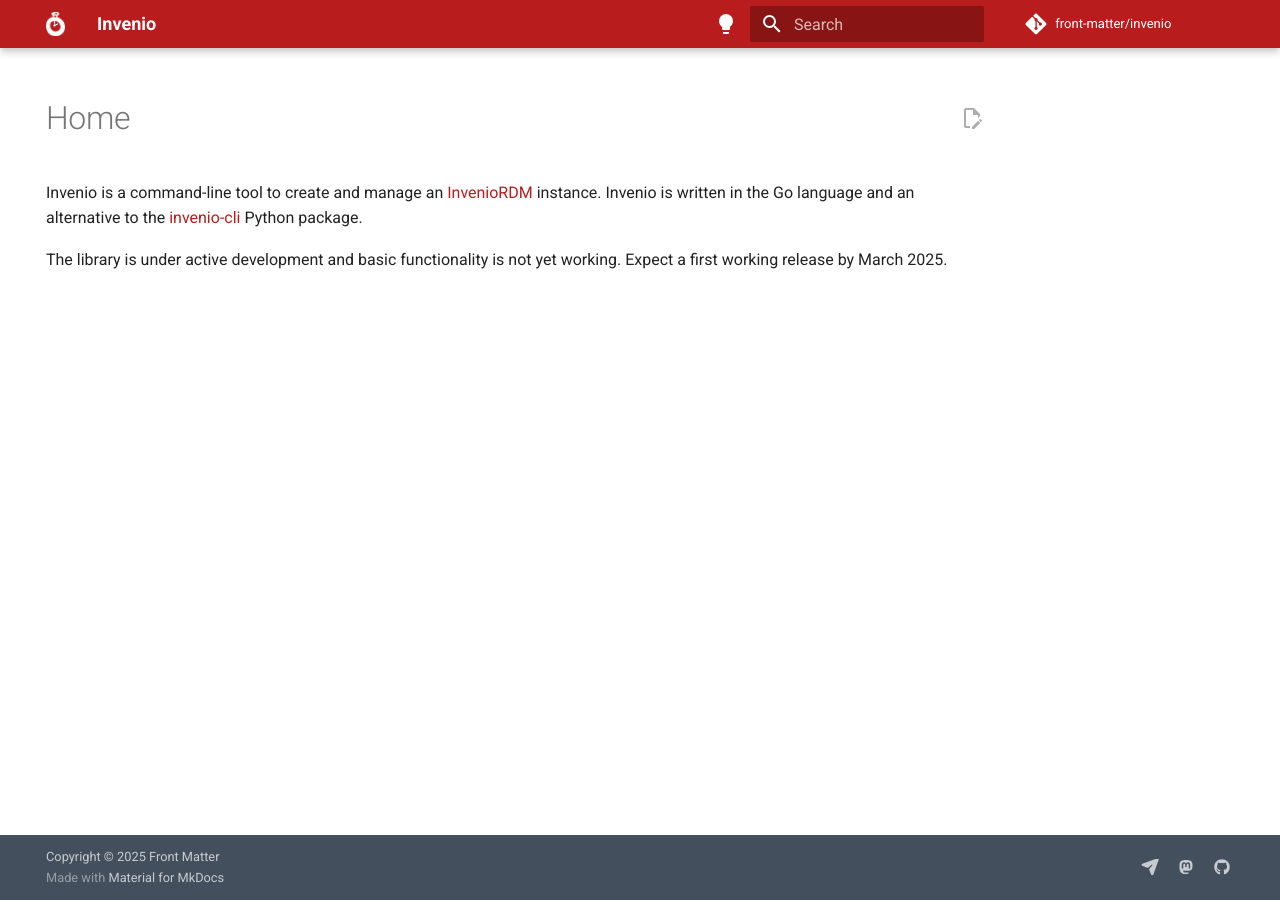
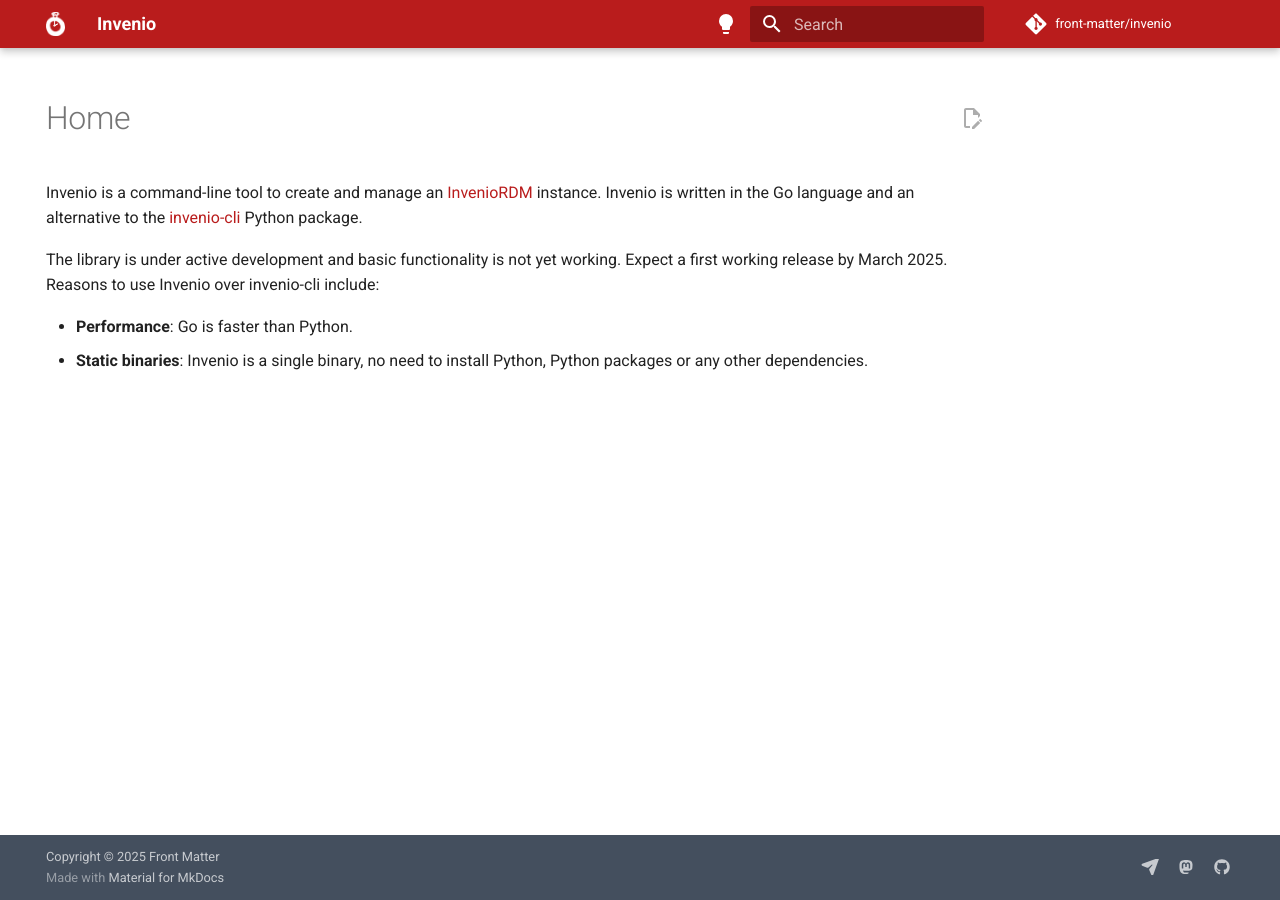
Before and after one commit to front-matter/invenio, an MkDocs documentation site: the page built from docs/index.md, in a window 1280 px wide. Built offline with MkDocs 1.6.1 and Material for MkDocs 9.7.7, drawn with Linux system fonts in a browser that asks for light colours; comment, search, counter and statistics services are not loaded.

Commit message:
Update index.md

```diff
--- a/docs/index.md
+++ b/docs/index.md
@@ -6,4 +6,7 @@ comments: true
 
 Invenio is a command-line tool to create and manage an [InvenioRDM](https://inveniordm.docs.cern.ch/) instance. Invenio is written in the Go language and an alternative to the [invenio-cli](https://github.com/inveniosoftware/invenio-cli) Python package.
 
-The library is under active development and basic functionality is not yet working. Expect a first working release by March 2025.
+The library is under active development and basic functionality is not yet working. Expect a first working release by March 2025. Reasons to use Invenio over invenio-cli include:
+
+- **Performance**: Go is faster than Python.
+- **Static binaries**: Invenio is a single binary, no need to install Python, Python packages or any other dependencies.
```
